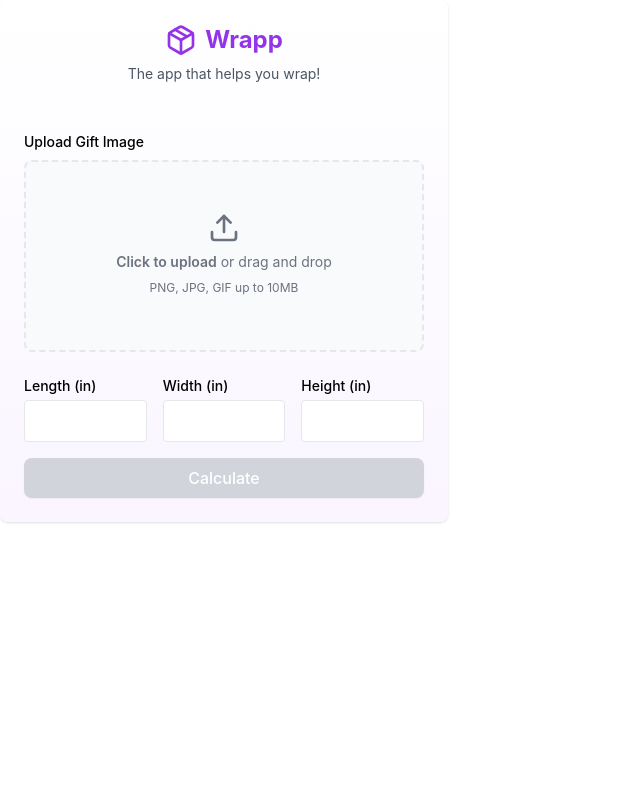
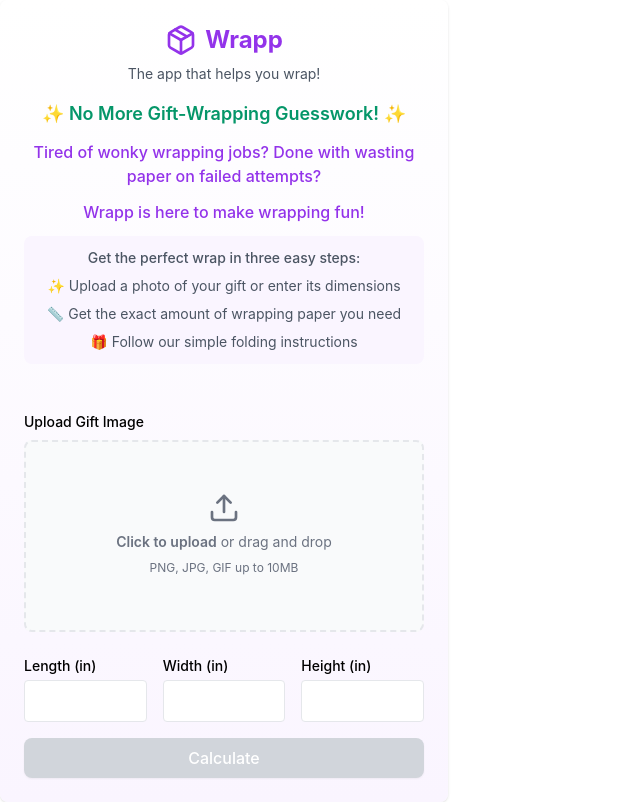
Before and after one commit to 4songsoftranscendence/Wrapp, a React (Create React App) app: page / in a window 1280 px wide. Shown: the whole page, without its empty margins (0-640 px from the left). Built offline with nearby package versions, Linux system fonts and the light colour scheme.

Commit message:
Updated text and styling for introduction

```diff
--- a/src/App.js
+++ b/src/App.js
@@ -97,6 +97,17 @@ const GiftWrapper = () => {
           </div>
           <p className="text-xs md:text-sm text-gray-600 mt-1 md:mt-2 font-normal">The app that helps you wrap!</p>
         </CardTitle>
+        <div className="mt-4 text-center space-y-3">
+          <p className="text-base md:text-lg font-semibold text-emerald-600">✨ No More Gift-Wrapping Guesswork! ✨</p>
+          <p className="text-sm md:text-base text-purple-600 font-medium">Tired of wonky wrapping jobs? Done with wasting paper on failed attempts?</p>
+          <p className="text-sm md:text-base text-purple-600 font-medium">Wrapp is here to make wrapping fun!</p>
+          <div className="text-xs md:text-sm text-gray-600 space-y-2 bg-purple-50 p-3 rounded-lg">
+            <p className="font-medium">Get the perfect wrap in three easy steps:</p>
+            <p>✨ Upload a photo of your gift or enter its dimensions</p>
+            <p>📏 Get the exact amount of wrapping paper you need</p>
+            <p>🎁 Follow our simple folding instructions</p>
+          </div>
+        </div>
       </CardHeader>
       <CardContent className="p-4 md:p-6">
         <div className="mb-4 md:mb-6">
```
